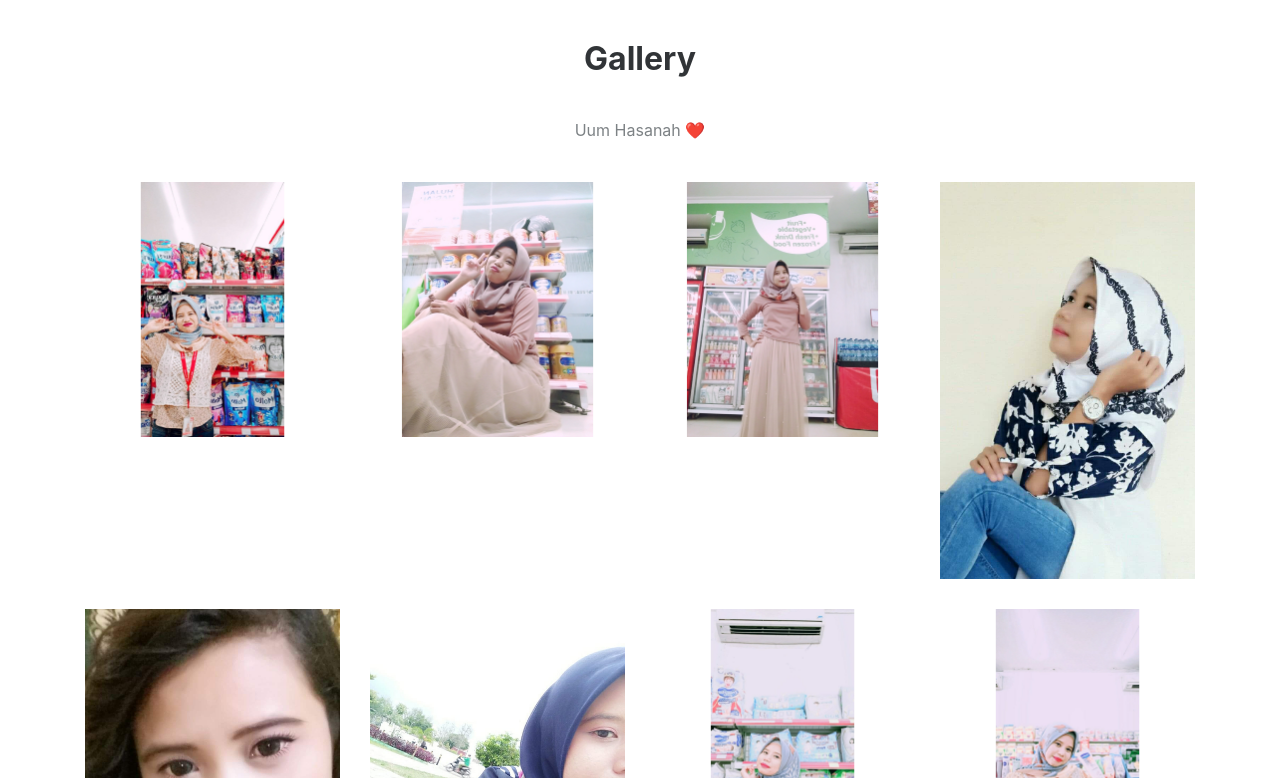
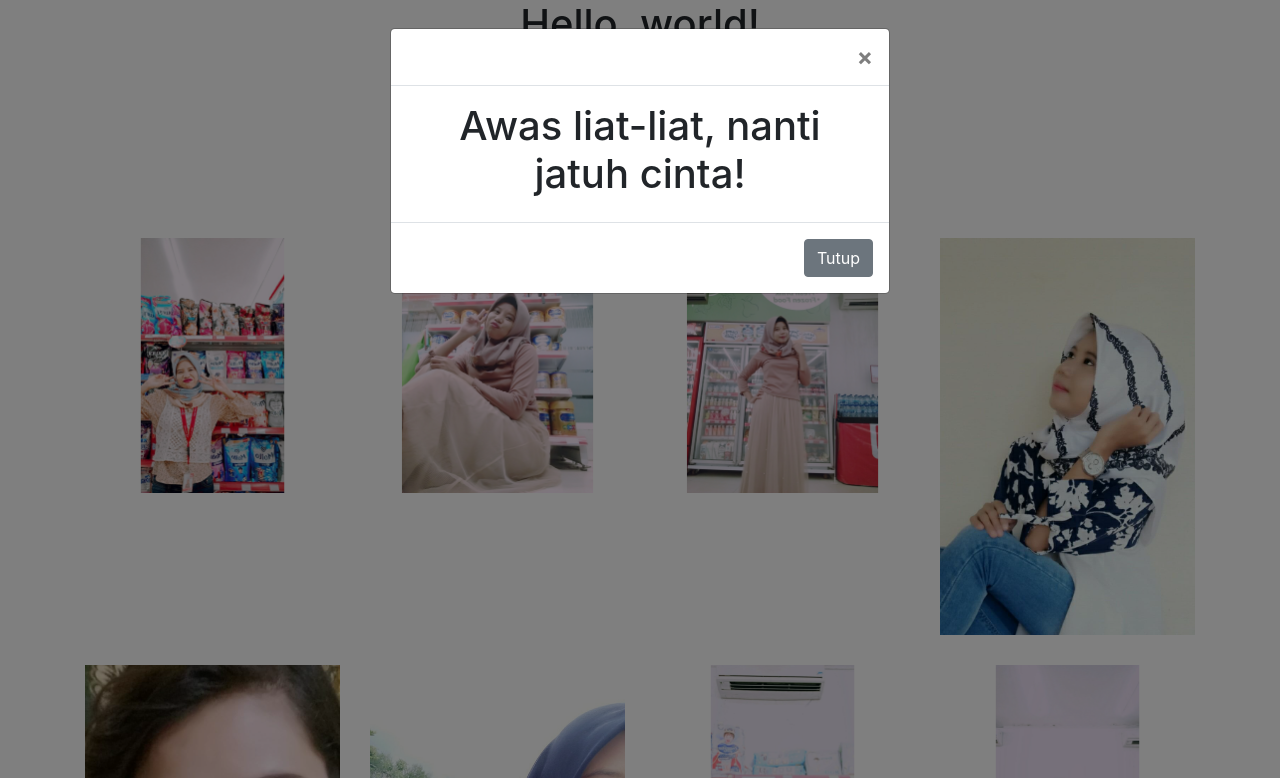
Before and after one commit to cindymarcella/cindymarcella.github.io, a plain HTML site: page uum-hasanah/index.html in a window 1280 px wide. Shown: the top 778 px of the page. Drawn offline with nearby package versions, Linux system fonts and the light colour scheme.

Commit message:
update modal

```diff
--- a/uum-hasanah/index.html
+++ b/uum-hasanah/index.html
@@ -8,9 +8,31 @@
     <link rel="stylesheet" href="https://cdnjs.cloudflare.com/ajax/libs/twitter-bootstrap/4.1.3/css/bootstrap.min.css">
     <link rel="stylesheet" href="style.css">
     <link rel="stylesheet" href="https://cdnjs.cloudflare.com/ajax/libs/lightbox2/2.8.2/css/lightbox.min.css">
+    <link rel="stylesheet" href="https://stackpath.bootstrapcdn.com/bootstrap/4.4.1/css/bootstrap.min.css" integrity="sha384-Vkoo8x4CGsO3+Hhxv8T/Q5PaXtkKtu6ug5TOeNV6gBiFeWPGFN9MuhOf23Q9Ifjh" crossorigin="anonymous">
 </head>
 
 <body>
+
+    <h1 style="text-align: center;">Hello, world!</h1>
+
+    <div class="modal fade" id="exampleModal" tabindex="-1" role="dialog" aria-labelledby="exampleModalLabel" aria-hidden="true">
+    <div class="modal-dialog" role="document">
+        <div class="modal-content">
+        <div class="modal-header">
+            <button type="button" class="close" data-dismiss="modal" aria-label="Close">
+            <span aria-hidden="true">&times;</span>
+            </button>
+        </div>
+        <div class="modal-body">
+          <h1 style="text-align: center;">Awas liat-liat, nanti jatuh cinta!</h1>
+        </div>
+        <div class="modal-footer">
+            <button type="button" class="btn btn-secondary" data-dismiss="modal">Tutup</button>
+        </div>
+        </div>
+    </div>
+    </div>
+
     <div class="photo-gallery">
         <div class="container">
             <div class="intro">
@@ -49,6 +71,14 @@
     <script src="https://cdnjs.cloudflare.com/ajax/libs/jquery/3.2.1/jquery.min.js"></script>
     <script src="https://cdnjs.cloudflare.com/ajax/libs/twitter-bootstrap/4.1.3/js/bootstrap.bundle.min.js"></script>
     <script src="https://cdnjs.cloudflare.com/ajax/libs/lightbox2/2.8.2/js/lightbox.min.js"></script>
+    <script src="https://code.jquery.com/jquery-3.4.1.slim.min.js" integrity="sha384-J6qa4849blE2+poT4WnyKhv5vZF5SrPo0iEjwBvKU7imGFAV0wwj1yYfoRSJoZ+n" crossorigin="anonymous"></script>
+    <script src="https://cdn.jsdelivr.net/npm/popper.js@1.16.0/dist/umd/popper.min.js" integrity="sha384-Q6E9RHvbIyZFJoft+2mJbHaEWldlvI9IOYy5n3zV9zzTtmI3UksdQRVvoxMfooAo" crossorigin="anonymous"></script>
+    <script src="https://stackpath.bootstrapcdn.com/bootstrap/4.4.1/js/bootstrap.min.js" integrity="sha384-wfSDF2E50Y2D1uUdj0O3uMBJnjuUD4Ih7YwaYd1iqfktj0Uod8GCExl3Og8ifwB6" crossorigin="anonymous"></script>
+    <script>
+       $(document).ready(function(){
+            $('#exampleModal').modal('show');
+        });
+    </script>
 </body>
 
 </html>
```
